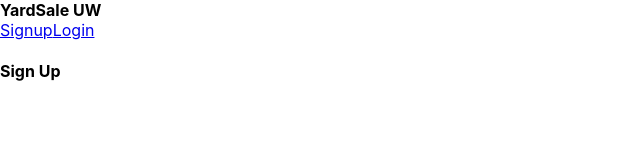
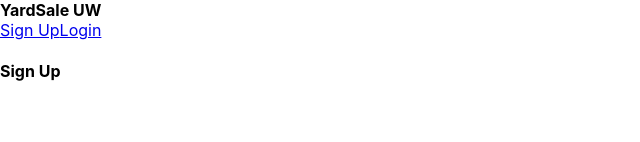
Before and after one commit to sanchezbrian/yardsale-uw, a React (Create React App) app in the folder yardsale-uw/: page / in a window 1280 px wide. Shown: the top 142 px of the page, without its empty margins (0-640 px from the left). Built offline with nearby package versions, Linux system fonts and the light colour scheme; data requests are answered from the project's data file; the HTML template or start-up script is replaced by a standard one.

Commit message:
hide signup if user is logged in

```diff
--- a/yardsale-uw/src/App.js
+++ b/yardsale-uw/src/App.js
@@ -58,7 +58,6 @@ export default class App extends Component {
   }
 
   logout = e => {
-    e.preventDefault();
     this.setState({ user: null });
     localStorage.removeItem("user");
   };
@@ -82,7 +81,7 @@ export default class App extends Component {
               <b className='navbar-item is-size-4'>YardSale UW</b>
               <label
                 role="button"
-                class="navbar-burger burger"
+                className ="navbar-burger burger"
                 aria-label="menu"
                 aria-expanded="false"
                 data-target="navbarBasicExample"
@@ -108,9 +107,11 @@ export default class App extends Component {
                     Add Product
                   </Link>
                 )}
+                  {!this.state.user && (
                     <Link to="/" className="navbar-item">
-                      Signup
+                      Sign Up
                     </Link>
+                  )}
                   {!this.state.user ? (
                     <Link to="/login" className="navbar-item">
                        Login
```
